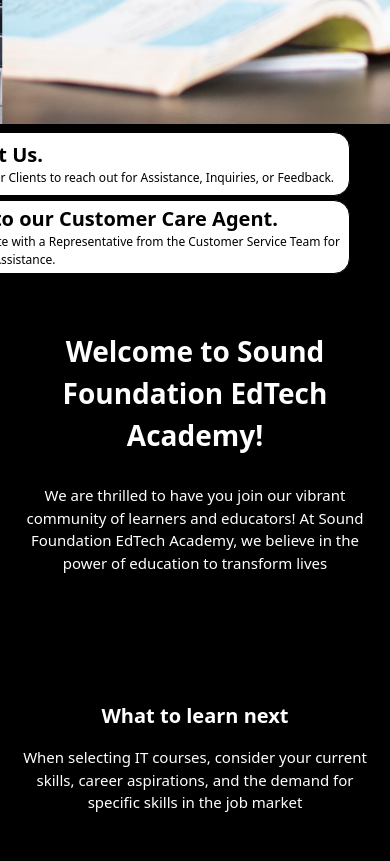
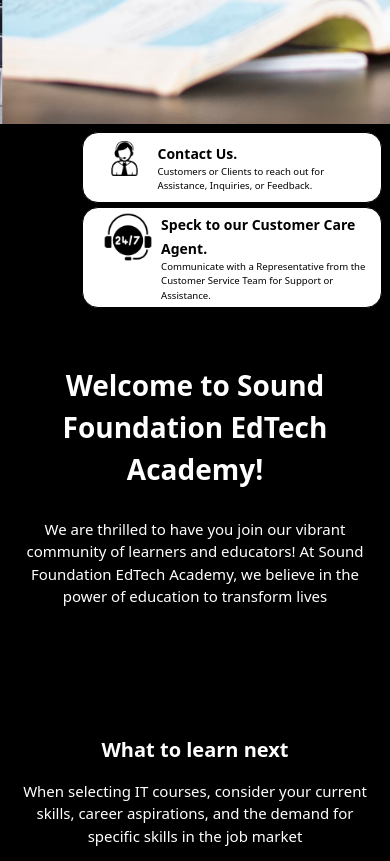
Before and after one commit to Cleve-keem/sfdt-frontend, a React (Vite) app: page / in a window 390 px wide. Shown: the part 840-1701 px from the top of the page. Built offline with nearby package versions, Linux system fonts and the light colour scheme.

Commit message:
Customer Service component done

```diff
--- a/src/components/ContactUs.jsx
+++ b/src/components/ContactUs.jsx
@@ -2,30 +2,30 @@ import React from "react";
 
 export default function ContactUs() {
   return (
-    <div className="flex justify-between bg-black text-black  px-10">
+    <div className="flex justify-between bg-black text-black px-2 md:px-10">
       <div></div>
       <div className="flex flex-col gap-1 items-end my-2 w-[10px] ">
-        <div className="rounded-2xl flex w-[500px] p-2 border bg-white shadow-md">
-          <div className="w-[70px]">
+        <div className="rounded-2xl flex w-[300px] md:w-[450px] p-2 border bg-white shadow-md">
+          <div className="w-[100px] md:w-[70px]">
             <img src="/contact2.png" alt="contact2" />
           </div>
           <div className="">
-            <span className="font-bold text-xl">Contact Us.</span>
-            <p className="items-center text-[12px]">
+            <span className="font-bold text-sm md:text-xl">Contact Us.</span>
+            <p className="items-center text-[9.6px] md:text-[12px]">
               Customers or Clients to reach out for Assistance, Inquiries, or
               Feedback.
             </p>
           </div>
         </div>
-        <div className="rounded-2xl flex w-[500px] p-1 shadow-md bg-white border ">
-          <div className="w-[50px] ml-4">
+        <div className="rounded-2xl flex w-[300px] md:w-[450px] p-1 shadow-md bg-white border ">
+          <div className="w-[100px] md:w-[50px] ml-4">
             <img src="/contact1.png" alt="contact1" />
           </div>
-          <div className="ml-5">
-            <span className="font-bold text-xl">
+          <div className="ml-2 md:ml-3">
+            <span className="font-bold text-sm md:text-xl">
               Speck to our Customer Care Agent.
             </span>
-            <p className=" items-center text-[12px]">
+            <p className=" items-center text-[9.6px] md:text-[12px]">
               Communicate with a Representative from the Customer Service Team
               for Support or Assistance.
             </p>
```
